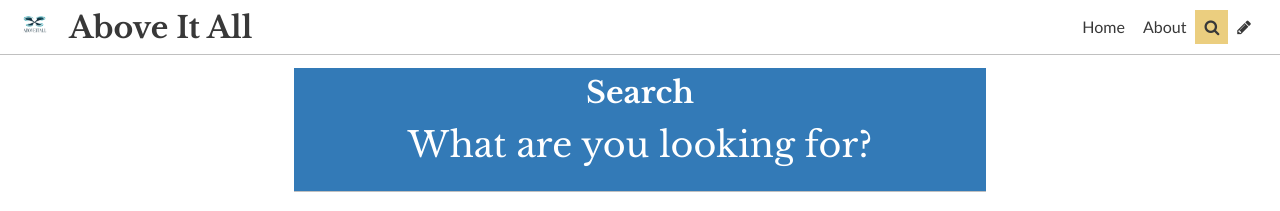
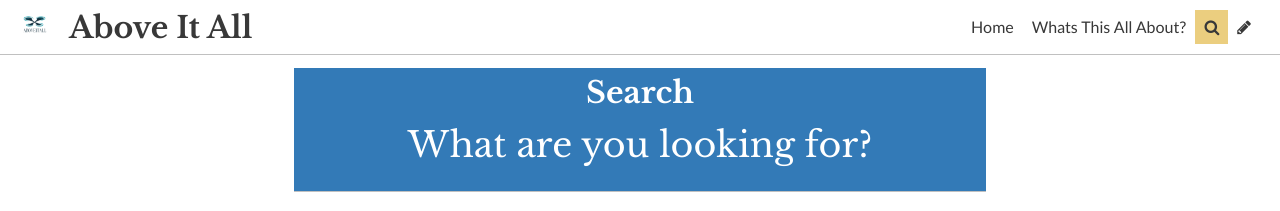
Before and after one commit to LJOHN15/emergence, a Jekyll site: the page built from pages/search.md, in a window 1280 px wide. Shown: the top 211 px of the page. Built offline with Jekyll 4.4.1, drawn with Linux system fonts in a browser that asks for light colours; some web fonts are replaced.

Commit message:
Update Page “about”

```diff
--- a/pages/about.md
+++ b/pages/about.md
@@ -1,8 +1,8 @@
 ---
 header_feature_image: /uploads/log.jpg
-title: About
+title: Whats This All About?
 image: ../uploads/rocky-4-3.jpg
-subtitle: About the Author
+subtitle: ""
 permalink: /about/
 date: 2020-06-29T15:36:12.231Z
 layout: page
```
